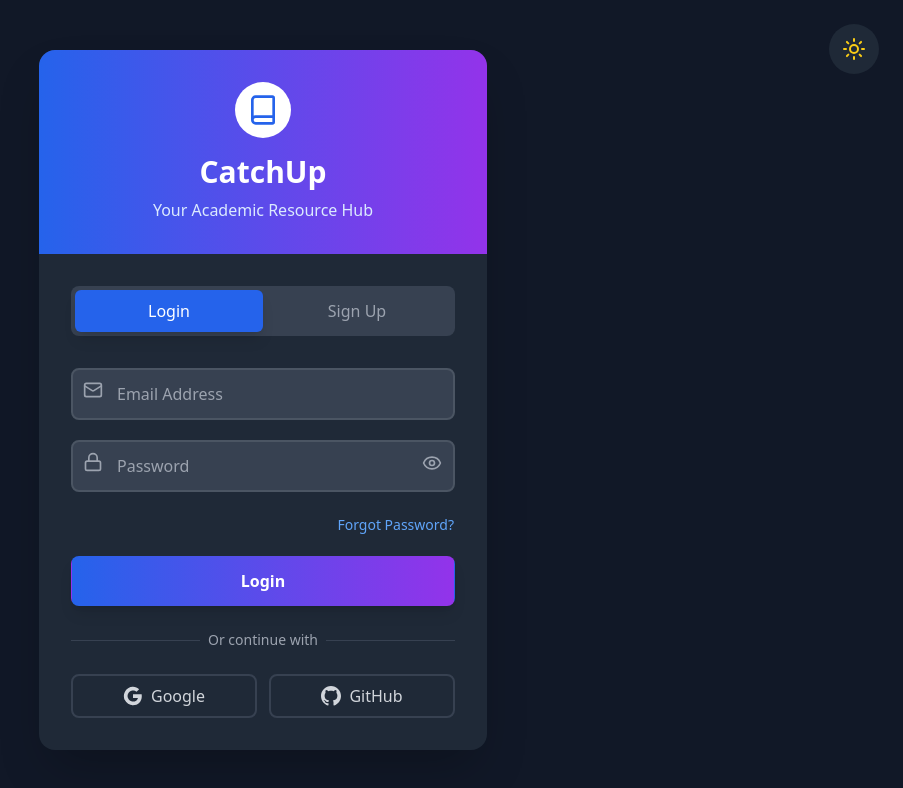
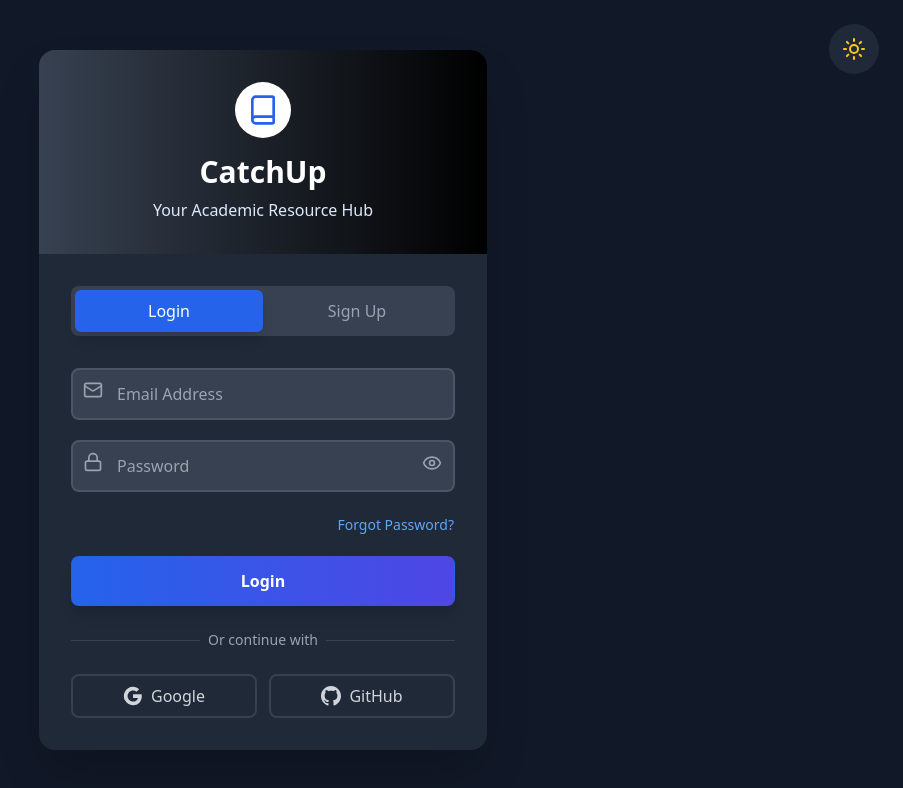
Before and after one commit to Toshit-Jain07/CatchUP, a React (Vite) app in the folder Client/: page / in a window 1280 px wide. Shown: the top 788 px of the page, without its empty margins (377-1280 px from the left). Built offline with nearby package versions, Linux system fonts and the light colour scheme.

Commit message:
modified colours and contrasts

```diff
--- a/Client/src/AuthPage.jsx
+++ b/Client/src/AuthPage.jsx
@@ -30,7 +30,7 @@ export default function AuthPage() {
 
   return (
     <div className={`min-h-screen flex items-center justify-center transition-colors duration-300 ${
-      isDark ? 'bg-gray-900' : 'bg-gradient-to-br from-blue-50 to-indigo-100'
+      isDark ? 'bg-gray-900' : 'bg-gray-300'
     }`}>
 
       {/* Theme Toggle Button */}
@@ -47,14 +47,14 @@ export default function AuthPage() {
 
       {/* Main Container */}
       <div className={`w-full max-w-md mx-4 transition-all duration-300 ${
-        isDark ? 'bg-gray-800' : 'bg-white'
+        isDark ? 'bg-gray-800' : 'bg-gray-200'
       } rounded-2xl shadow-2xl overflow-hidden`}>
 
         {/* Header */}
         <div className={`p-8 text-center ${
           isDark
-            ? 'bg-gradient-to-r from-blue-600 to-purple-600'
-            : 'bg-gradient-to-r from-blue-500 to-indigo-600'
+            ? 'bg-gradient-to-r from-gray-700 to-black'
+            : 'bg-gradient-to-r from-gray-700 to-gray-200'
         }`}>
           <div className="flex justify-center mb-4">
             <div className="bg-white p-3 rounded-full">
@@ -224,7 +224,7 @@ export default function AuthPage() {
             <button
               type="submit"
               disabled={loading}
-                className={`w-full bg-gradient-to-r from-blue-600 to-purple-600 hover:from-blue-700 hover:to-purple-700 text-white font-semibold py-3 rounded-lg transition-all duration-300 transform hover:scale-[1.02] shadow-lg ${
+                className={`w-full bg-gradient-to-r from-blue-600 to-indigo-600 hover:from-blue-700 hover:to-purple-700 text-white font-semibold py-3 rounded-lg transition-all duration-300 transform hover:scale-[1.02] shadow-lg ${
                 loading ? 'opacity-50 cursor-not-allowed' : ''
                 }`}
             >
```
Also changed, not shown: 2 other files (tests, documents, lock files or other folders).
